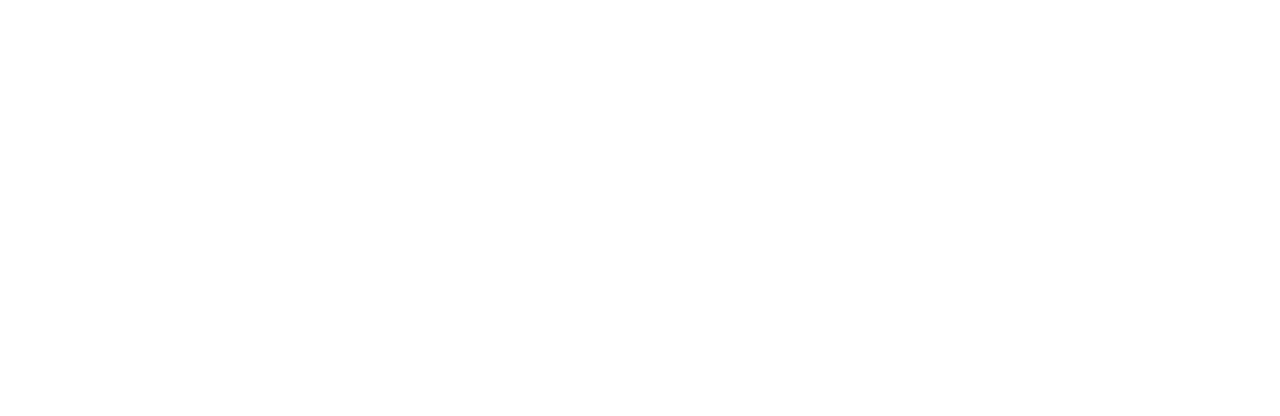
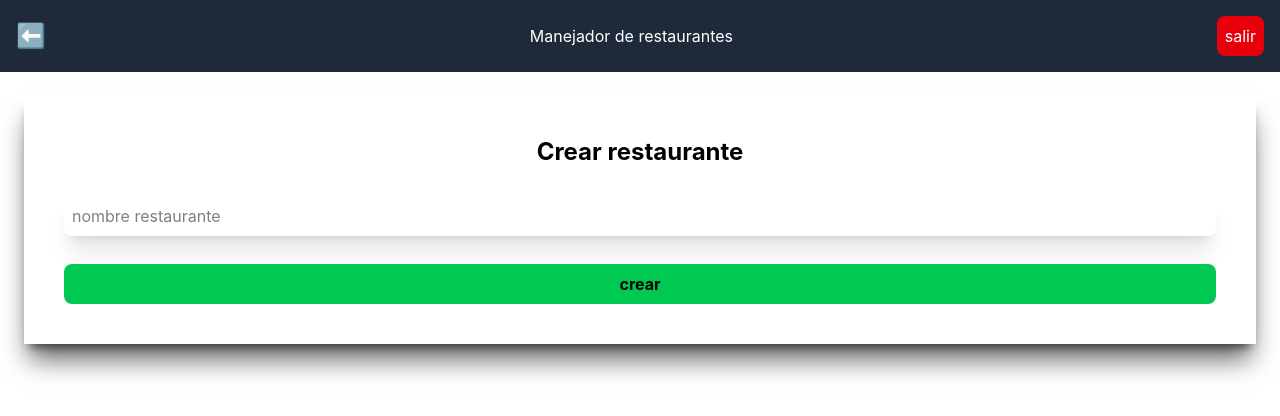
Before and after one commit to and1ru/restaurante-front, a React (Vite) app: page /private/create-restaurant in a window 1280 px wide. Shown: the top 416 px of the page. Built offline with nearby package versions, Linux system fonts and the light colour scheme.

Commit message:
se agrego una seccion para crear una empresa

```diff
--- a/src/page/create-restaurant-page.tsx
+++ b/src/page/create-restaurant-page.tsx
@@ -1,5 +1,32 @@
+import { useNavigate } from "react-router-dom";
+
 export const CreateRestaurantPage = () => {
+
+  const navegar = useNavigate()
+
+  function handleClick() {
+    navegar("/private/dashboard", {replace:true})
+  }
   return (
-    <></>
+    <>
+      <header className="bg-gray-800 text-white p-4 flex justify-between items-center">
+        <button
+        onClick={handleClick}
+        type="button" className="text-2xl">{"⬅️"}</button>
+        <h1>Manejador de restaurantes</h1>
+        <button className="bg-red-600 p-2 rounded-lg">salir</button>
+      </header>
+      <main className="p-6 max-w-7xl mx-auto">
+        <section className="shadow-xl shadow-black/60 p-10">
+          <h1 className="text-center text-2xl font-bold">Crear restaurante</h1>
+          <form className="flex flex-col">
+            <input
+            className="shadow-xl p-2 rounded-lg my-7"
+            type="text" placeholder="nombre restaurante"/>
+            <button className="bg-green-500 p-2 rounded-lg font-bold">crear</button>
+          </form>
+        </section>
+      </main>
+    </>
   );
 };
```
